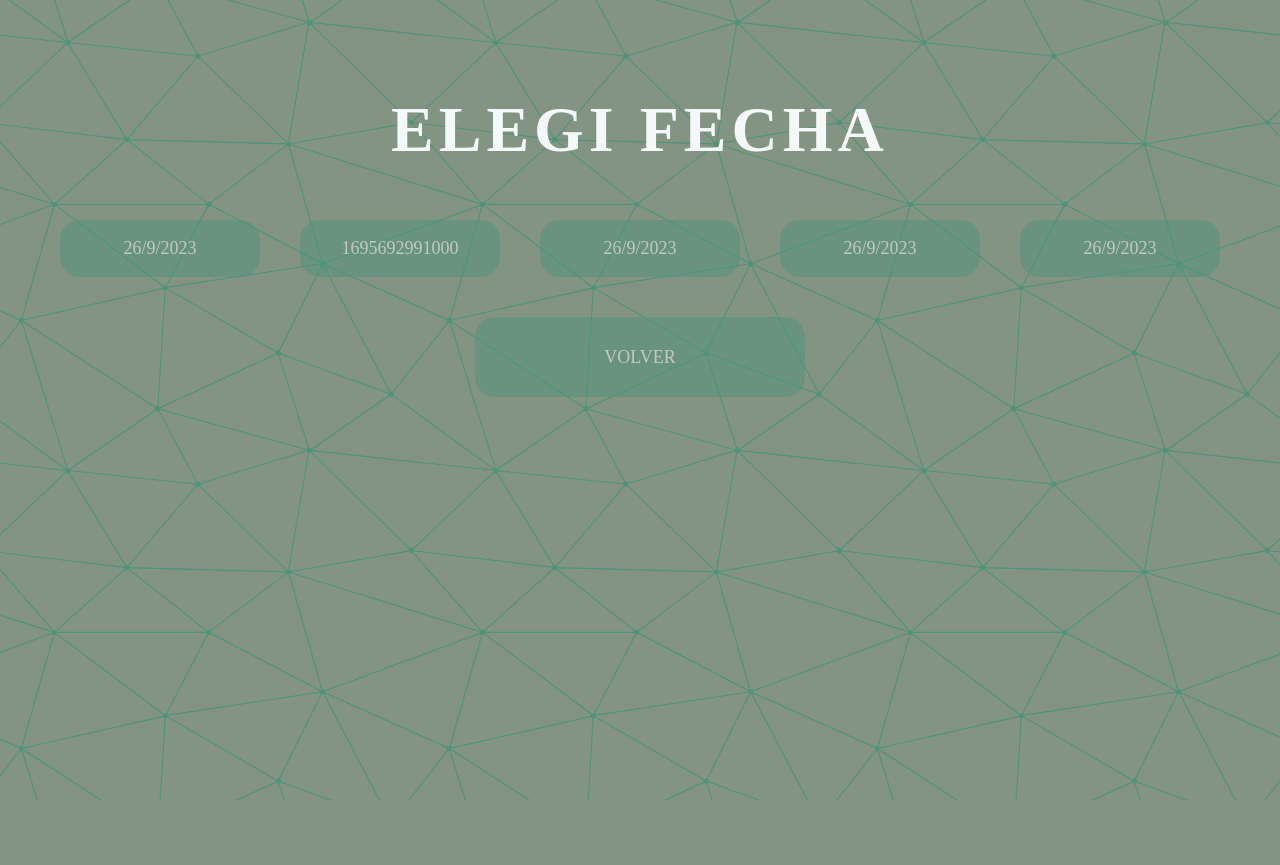
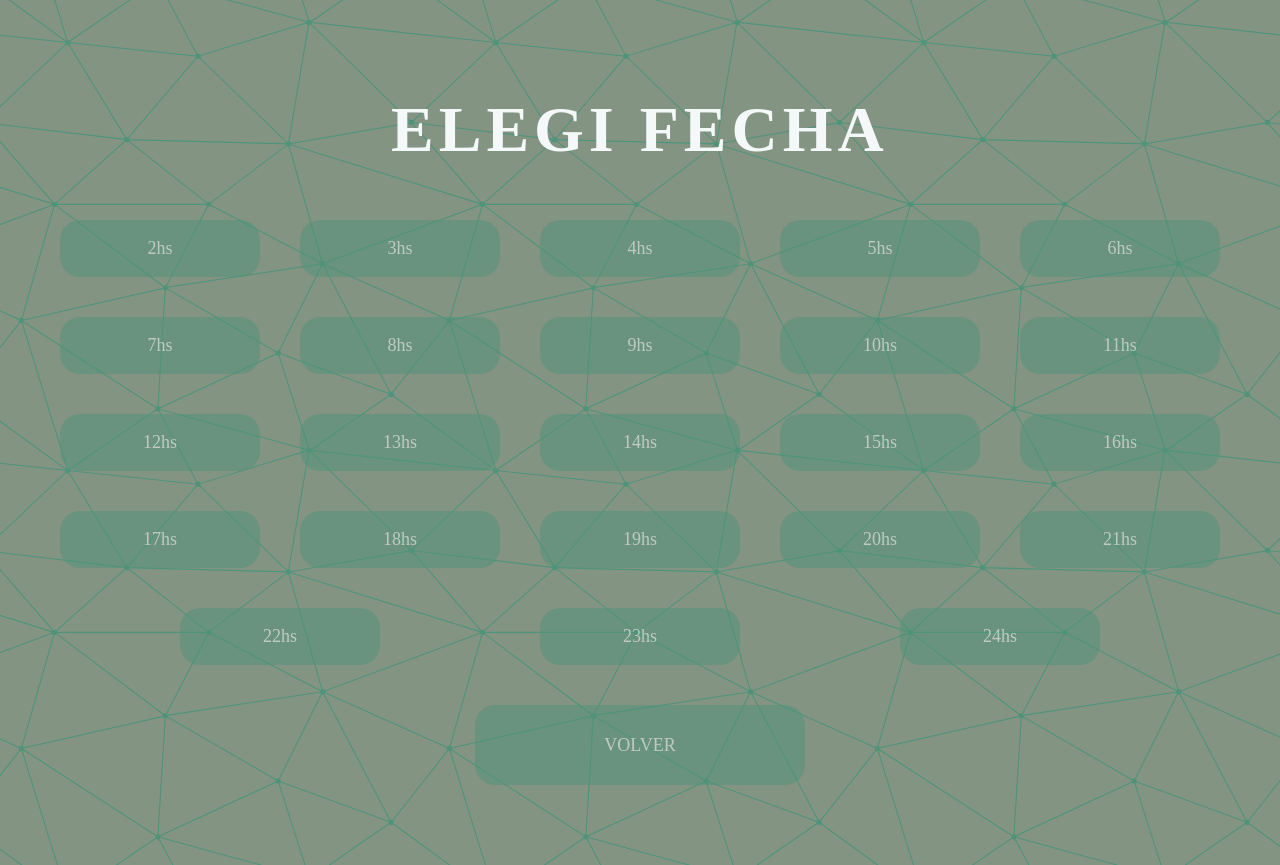
Before and after one commit to agustinhahn/turnosya, a React (Vite) app: page /fecha3 in a window 1280 px wide. Before the commit the page ends 800 px from the top, so only its background shows below. Built offline with nearby package versions, Linux system fonts and the light colour scheme; a web font is replaced by a local one.

Commit message:
se logro renderizar y estandarizar de manera basica tanto fecha como horas

```diff
--- a/src/components/ComponenteFecha.jsx
+++ b/src/components/ComponenteFecha.jsx
@@ -1,12 +1,11 @@
 import React from 'react'
 
-const ComponenteFecha = ({id,fecha}) => {
+const ComponenteFecha = ({id,hora}) => {
 
-    console.log("Hola desde componente fecha")
     return (
         <>
             <div className= 'animated zoomIn contfecha'>
-                <p>{fecha}</p>
+                <p>{hora}hs</p>
             </div>
         </>
 )
--- a/src/components/ContenedorFechas.jsx
+++ b/src/components/ContenedorFechas.jsx
@@ -1,18 +1,18 @@
 import React from 'react'
 import ComponenteFecha from './ComponenteFecha'
 
-const ContenedorFechas = ({fechaDisponible}) => {
+const ContenedorFechas = ({horarios}) => {
 
 
     return (
         <>
-            {fechaDisponible.map((p)=> {
+            {horarios.map((p)=> {
                 return(
                     <>
                         <ComponenteFecha
                             key={p.id}
                             id={p.id}
-                            fecha={p.fecha}
+                            hora={p.hora}
                         />
                     </>
                 )
--- a/src/index.css
+++ b/src/index.css
@@ -209,7 +209,7 @@ transform: rotateY(180deg);
     font-family: 'Gabarito', cursive;
     display: flex;
     flex-direction: row;
-    justify-content: space-evenly;
+    justify-content: space-around;
     align-items: center;
 }
 
--- a/src/pages/EleccionFechaDemo.jsx
+++ b/src/pages/EleccionFechaDemo.jsx
@@ -30,58 +30,61 @@ const EleccionFechaDemo = () => {
         }, 1000);
     };
 
+    const fechaActual = new Date() //aqui capturo la fecha actual con toda la informacion
 
-    const fechaActual = new Date()
+    const horarios = []
+
+    const hora = fechaActual.getHours()
+
+    for(let i=0; i<=(23 - hora); i++){
+        const idHora = 0 + i; //id unico para cada objeto
+        const nuevaHora = hora +1  + i
+        const horaObjeto = `{"id":${idHora}, "hora":"${nuevaHora}"}` //se prepara para ser objeto
+        const horaObjetoJson = JSON.parse(horaObjeto)
+        horarios.push(horaObjetoJson)
+    }
+
+
+
+
+
+
+    /*PROCESO PARA SABER CUANTOS DIAS TIENE EL MES EN CURSO.*/
+    const fechaMes = new Date() //aqui capturo fecha acual con toda la info
+    fechaMes.setDate(1) //establezco que es el dia 1
+    fechaMes.setMonth(fechaMes.getMonth()+ 1) //le sumo un mes
+    fechaMes.setDate(fechaMes.getDate()-1) // le resto un dia
+    const diasMesCurso = fechaMes.getDate() //me lleva al ultimo dia de el mes actual
+    const diaActual = fechaActual.getDate() //capturo solo el dia actual para poder restarlo
+
+    const mes = []
+
+    for(let i=0; i<=(diasMesCurso - diaActual); i++){
+        const idFecha = 0 + i; //id unico para cada objeto
+        const nuevaFecha = new Date(fechaActual) //creacion de fecha unica
+        nuevaFecha.setDate(fechaActual.getDate() + i); //se suma un dia tras cada iteracion
+        const resumenNuevaFecha = nuevaFecha.toLocaleDateString('es-ES') //se pasa a string resumido
+        const fechaObjeto = `{"id":${idFecha}, "fecha":"${resumenNuevaFecha}"}` //se prepara para ser objeto
+        const fechaObjetoJson = JSON.parse(fechaObjeto) //se convierte en objeto
+        mes.push(fechaObjetoJson)
+    }
 
     const semana = []
-
     for(let i=0; i<7; i++){
-        const nuevaFecha = new Date(fechaActual);
+        const idFecha = 0 + i;
+        const nuevaFecha = new Date(fechaActual)
         nuevaFecha.setDate(fechaActual.getDate() + i);
-        semana.push(nuevaFecha)
+        const resumenNuevaFecha = nuevaFecha.toLocaleDateString('es-ES')
+        const fechaObjeto = `{"id":${idFecha}, "fecha":"${resumenNuevaFecha}"}`
+        const fechaObjetoJson = JSON.parse(fechaObjeto)
+        semana.push(fechaObjetoJson)
     }
-
-    semana.forEach((dia, index) => {
-        console.log(`Dia ${index +1}: ${dia.toDateString()}`)
-    });
-
-
-    const dia1 = fechaActual
-    const dia2 = (fechaActual.setDate(fechaActual.getDate() + 1))
-    const dia3 = fechaActual.toLocaleDateString('es-ES')
-    const dia4 = fechaActual.toLocaleDateString('es-ES')
-    const dia5 = fechaActual.toLocaleDateString('es-ES')
-
-    const fechaDisponible = [
-        {
-            id: 1,
-            fecha : dia1.toLocaleDateString('es-ES')
-        },
-        {
-            id: 2,
-            fecha : dia2
-        },
-        {
-            id: 3,
-            fecha : dia3
-        },
-        {
-            id: 4,
-            fecha : dia4
-        },
-        {
-            id: 5,
-            fecha : dia5
-        }
-    ]
-
-
 
     return (
         <div className='containerApp'>
             <h1 className='animated zoomIn tituloh1'>ELEGI FECHA</h1>
             <div className='containerFechas'>
-                <ContenedorFechas fechaDisponible={fechaDisponible} />
+                <ContenedorFechas horarios={horarios} />
             </div>
             <Link to='/' onClick={handleVolver}>
                 <BotonGral textoBoton="VOLVER" />
```
